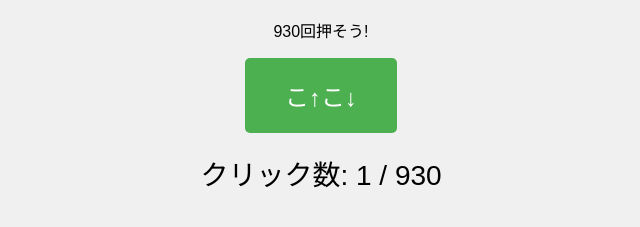
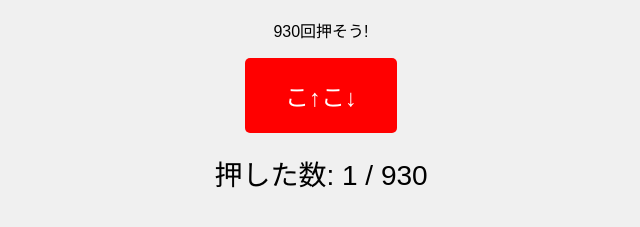
Before and after one commit to Udetamago13/birthday-click-game-test, a plain HTML site: page index.html in a window 1280 px wide. Both pictures are taken after a click on the button "こ↑こ↓". Shown: the part 99-326 px from the top of the page, without its empty margins (319-959 px from the left). Drawn offline with Linux system fonts and the light colour scheme.

Commit message:
Add files via upload

```diff
--- a/index.html
+++ b/index.html
@@ -14,7 +14,7 @@
             padding: 20px 40px;
             font-size: 24px;
             cursor: pointer;
-            background-color: #4CAF50;
+            background-color: #ff0000;
             color: white;
             border: none;
             border-radius: 5px;
@@ -47,11 +47,11 @@
 
         function countClick() {
             clicks++;
-            document.getElementById('counter').innerText = `クリック数: ${clicks} / ${goal}`;
+            document.getElementById('counter').innerText = `押した数: ${clicks} / ${goal}`;
             if (clicks >= goal) {
                 document.getElementById('message').style.display = 'block';
                 document.getElementById('clickButton').disabled = true;
-                document.getElementById('clickButton').innerText = 'クリア済み！';
+                document.getElementById('clickButton').innerText = '930回も押したよ';
             }
         }
     </script>
```
